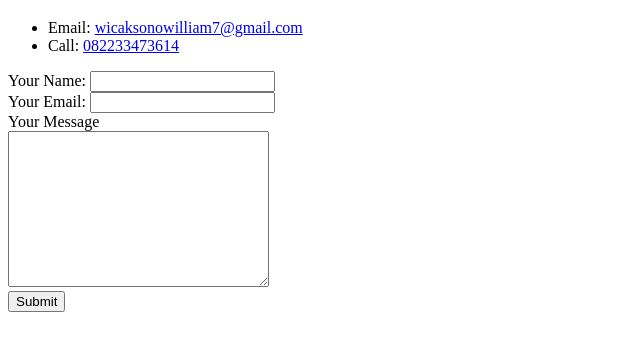
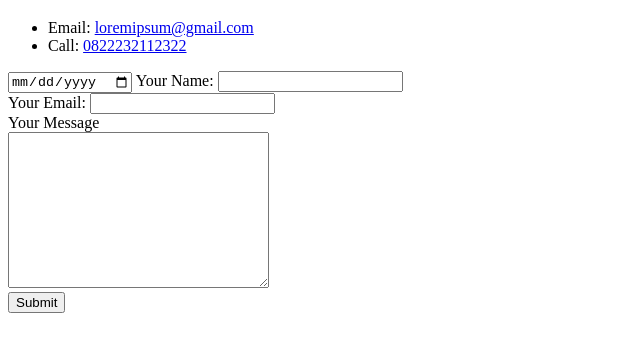
Before and after one commit to WilliamWicaksono1205/cv, a plain HTML site: page contact.html in a window 1280 px wide. Shown: the part 61-412 px from the top of the page, without its empty margins (0-640 px from the left). Drawn offline with Linux system fonts and the light colour scheme.

Commit message:
Update contact.html

```diff
--- a/contact.html
+++ b/contact.html
@@ -12,16 +12,17 @@
       <li>
         Email:
         <a href="mailto:wicaksonowilliam7@gmail.com">
-          wicaksonowilliam7@gmail.com
+          loremipsum@gmail.com
         </a>
       </li>
-      <li>Call: <a href="tel:+6282233473614">082233473614</a></li>
+      <li>Call: <a href="tel:+6282233473614">0822232112322</a></li>
     </ul>
     <form
-      action="mailto:wicaksonowilliam7@gmail.com"
+      action="mailto:loremipsum@gmail.com"
       method="post"
       enctype="text/plain"
     >
+      <input type="date" />
       <label>Your Name:</label>
       <input type="text" name="yourName" />
       <br />
```
